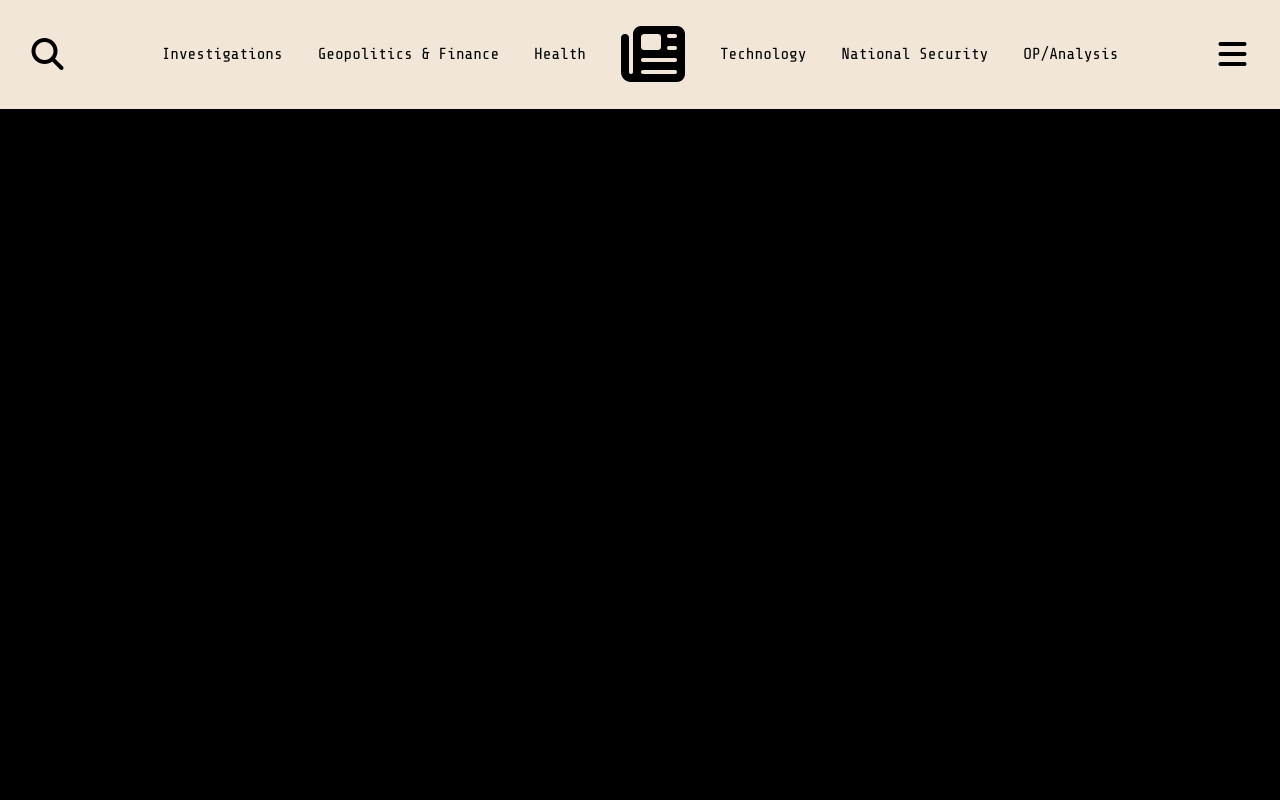
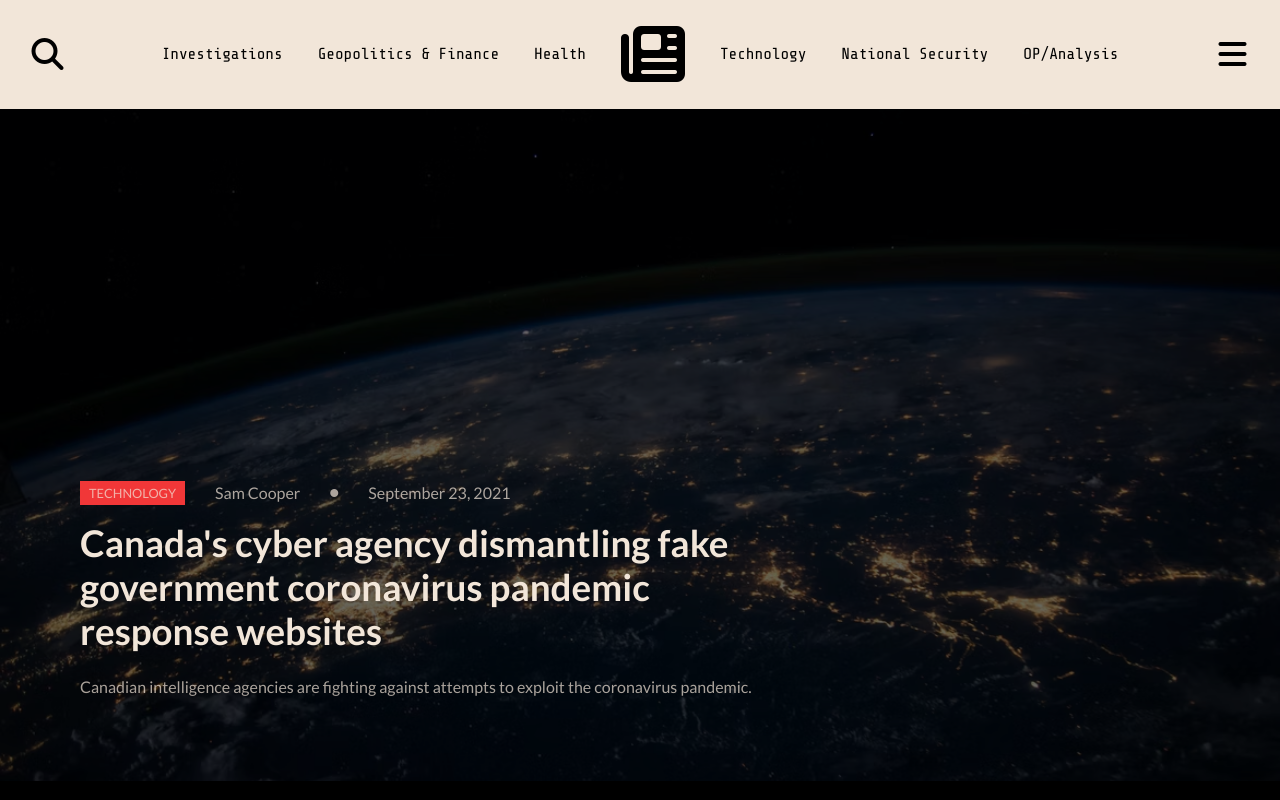
Before and after one commit to seffa1/NewsPageClone, a React (Create React App) app in the folder news-page-clone/: page / in a window 1280 px wide. Built offline with nearby package versions, Linux system fonts and the light colour scheme.

Commit message:
hero done

```diff
--- a/news-page-clone/public/index.html
+++ b/news-page-clone/public/index.html
@@ -32,11 +32,15 @@
       crossorigin="anonymous"
     ></script>
 
-    <!-- Google fonts -->
+    <!-- Google font one -->
     <link rel="preconnect" href="https://fonts.googleapis.com" />
     <link rel="preconnect" href="https://fonts.gstatic.com" crossorigin />
     <link
       href="https://fonts.googleapis.com/css2?family=Share+Tech+Mono&display=swap"
+      rel="stylesheet"
+    />
+    <link
+      href="https://fonts.googleapis.com/css2?family=Lato:wght@300;400;700&family=Share+Tech+Mono&display=swap"
       rel="stylesheet"
     />
   </head>
--- a/news-page-clone/src/App.js
+++ b/news-page-clone/src/App.js
@@ -1,10 +1,12 @@
 import "./App.scss";
 import Navbar from "./components/Navbar";
+import Hero from "./components/Hero";
 
 function App() {
   return (
     <div className="App">
       <Navbar />
+      <Hero />
     </div>
   );
 }
--- a/news-page-clone/src/App.scss
+++ b/news-page-clone/src/App.scss
@@ -10,6 +10,29 @@ Body {
 
 // Colors
 $color-primary: #f2e6d9;
+$color-tag-red: #f13738;
+$color-tag-blue: #18a8ef;
+$color-tag-green: #20ae5a;
+$color-tag-yellow: #ef9017;
+
+// Typography
+h1 {
+  font-size: 3rem;
+}
+
+h2 {
+  font-size: 2.3rem;
+}
+
+// Tags
+.Topic-tag--red {
+  background: $color-tag-red;
+  padding-top: 4px;
+  padding-bottom: 4px;
+  padding-left: 9px;
+  padding-right: 9px;
+  font-size: 0.8rem;
+}
 
 // Navbar
 .Navbar {
@@ -56,3 +79,44 @@ $color-primary: #f2e6d9;
     font-size: 2rem;
   }
 }
+
+// Hero
+.Hero {
+  font-family: "Lato", sans-serif;
+  position: relative;
+
+  &__img {
+    width: 100%;
+    height: 42rem;
+    object-fit: cover;
+    z-index: -99;
+    filter: opacity(0.4);
+  }
+
+  &__article {
+    position: absolute;
+    bottom: 5.5rem;
+    margin-left: 80px;
+    &__heading {
+      display: flex;
+      gap: 30px;
+      color: rgba($color-primary, 0.7);
+      align-items: center;
+      margin-bottom: 1rem;
+
+      &__dot {
+        font-size: 0.5rem;
+      }
+    }
+
+    &__title {
+      color: $color-primary;
+      width: 18em;
+      margin-bottom: 1.5rem;
+    }
+
+    &__footer {
+      color: rgba($color-primary, 0.7);
+    }
+  }
+}
--- /dev/null
+++ b/news-page-clone/src/components/Hero.js
@@ -0,0 +1,31 @@
+import React from "react";
+import earth from "../images/earth.jpg";
+
+function Hero() {
+  return (
+    <section className="Hero">
+      <img src={earth} className="Hero__img" />
+
+      <article className="Hero__article">
+        <header className="Hero__article__heading">
+          <div className="Topic-tag--red">TECHNOLOGY</div>
+          <div className="Hero__article__heading__author">Sam Cooper</div>
+          <div className="Hero__article__heading__dot">
+            <i class="fa-solid fa-circle"></i>
+          </div>
+          <div className="Hero__article__heading__date">September 23, 2021</div>
+        </header>
+        <h2 className="Hero__article__title">
+          Canada's cyber agency dismantling fake government coronavirus pandemic
+          response websites
+        </h2>
+        <footer className="Hero__article__footer">
+          Canadian intelligence agencies are fighting against attempts to
+          exploit the coronavirus pandemic.
+        </footer>
+      </article>
+    </section>
+  );
+}
+
+export default Hero;
```
Also changed, not shown: news-page-clone/src/images/earth.jpg (added).
